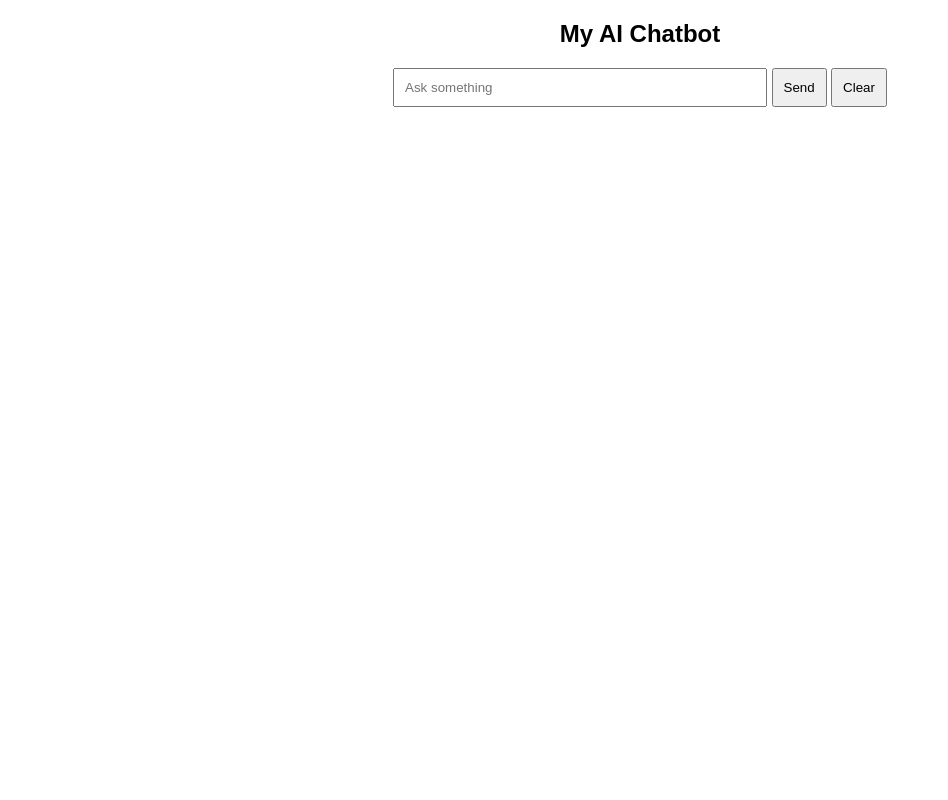
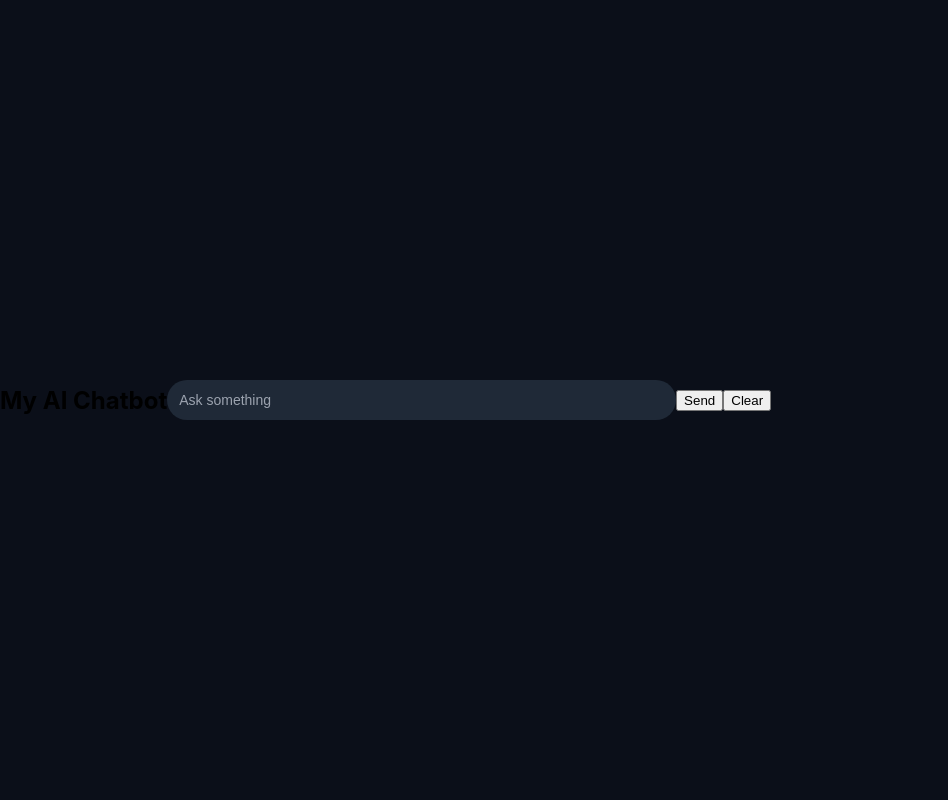
Before and after one commit to swaroopgowda132/AI-web-chatbot, a Flask app: page / in a window 1280 px wide. Shown: the whole page, without its empty margins (0-948 px from the left). Run offline with Flask 3, Linux system fonts and the light colour scheme.

Commit message:
Update style.css

```diff
--- a/static/style.css
+++ b/static/style.css
@@ -1,22 +1,118 @@
 body {
-    font-family: Arial;
-    width: 500px;
-    margin: auto;
+    margin: 0;
+    font-family: -apple-system, BlinkMacSystemFont, "Segoe UI", Roboto, Arial;
+    background: #0b0f19;
+    display: flex;
+    justify-content: center;
+    align-items: center;
+    height: 100vh;
+}
+
+/* PHONE FRAME */
+.chat-wrapper {
+    width: 100%;
+    max-width: 420px;
+    height: 100vh;
+    background: #0f172a;
+    display: flex;
+    flex-direction: column;
+    border-radius: 0;
+    overflow: hidden;
+}
+
+/* HEADER (like mobile app top bar) */
+.header {
+    background: #111827;
+    padding: 16px;
     text-align: center;
+    font-weight: 600;
+    font-size: 16px;
+    color: white;
+    border-bottom: 1px solid rgba(255,255,255,0.05);
+}
+
+/* CHAT AREA */
+#chat {
+    flex: 1;
+    padding: 12px;
+    overflow-y: auto;
+    display: flex;
+    flex-direction: column;
+    gap: 10px;
+}
+
+/* MESSAGE STYLE */
+p {
+    margin: 0;
+    padding: 12px 14px;
+    border-radius: 18px;
+    max-width: 75%;
+    word-wrap: break-word;
+    font-size: 14px;
+    line-height: 1.4;
+}
+
+/* USER BUBBLE (right side) */
+.user {
+    background: #3b82f6;
+    color: white;
+    align-self: flex-end;
+    border-bottom-right-radius: 4px;
+}
+
+/* AI BUBBLE (left side) */
+.ai {
+    background: #1f2937;
+    color: #e5e7eb;
+    align-self: flex-start;
+    border-bottom-left-radius: 4px;
+}
+
+/* INPUT BAR (mobile fixed bottom) */
+.input-area {
+    display: flex;
+    padding: 10px;
+    background: #111827;
+    border-top: 1px solid rgba(255,255,255,0.05);
+    position: sticky;
+    bottom: 0;
 }
 
 input {
-    width: 70%;
-    padding: 10px;
+    flex: 1;
+    padding: 12px;
+    border-radius: 20px;
+    border: none;
+    outline: none;
+    background: #1f2937;
+    color: white;
+    font-size: 14px;
 }
 
-button {
-    padding: 10px;
+input::placeholder {
+    color: #9ca3af;
+}
+
+/* SEND BUTTON (floating app style) */
+.send {
+    margin-left: 8px;
+    width: 44px;
+    height: 44px;
+    border-radius: 50%;
+    border: none;
+    background: #3b82f6;
+    color: white;
+    font-size: 16px;
     cursor: pointer;
 }
 
-#answer {
-    margin-top: 20px;
-    padding: 15px;
-    border-radius: 10px;
+/* CLEAR BUTTON (small app action button) */
+.clear {
+    margin-left: 8px;
+    background: transparent;
+    border: 1px solid #374151;
+    color: #9ca3af;
+    border-radius: 12px;
+    padding: 8px 10px;
+    font-size: 12px;
 }
```
